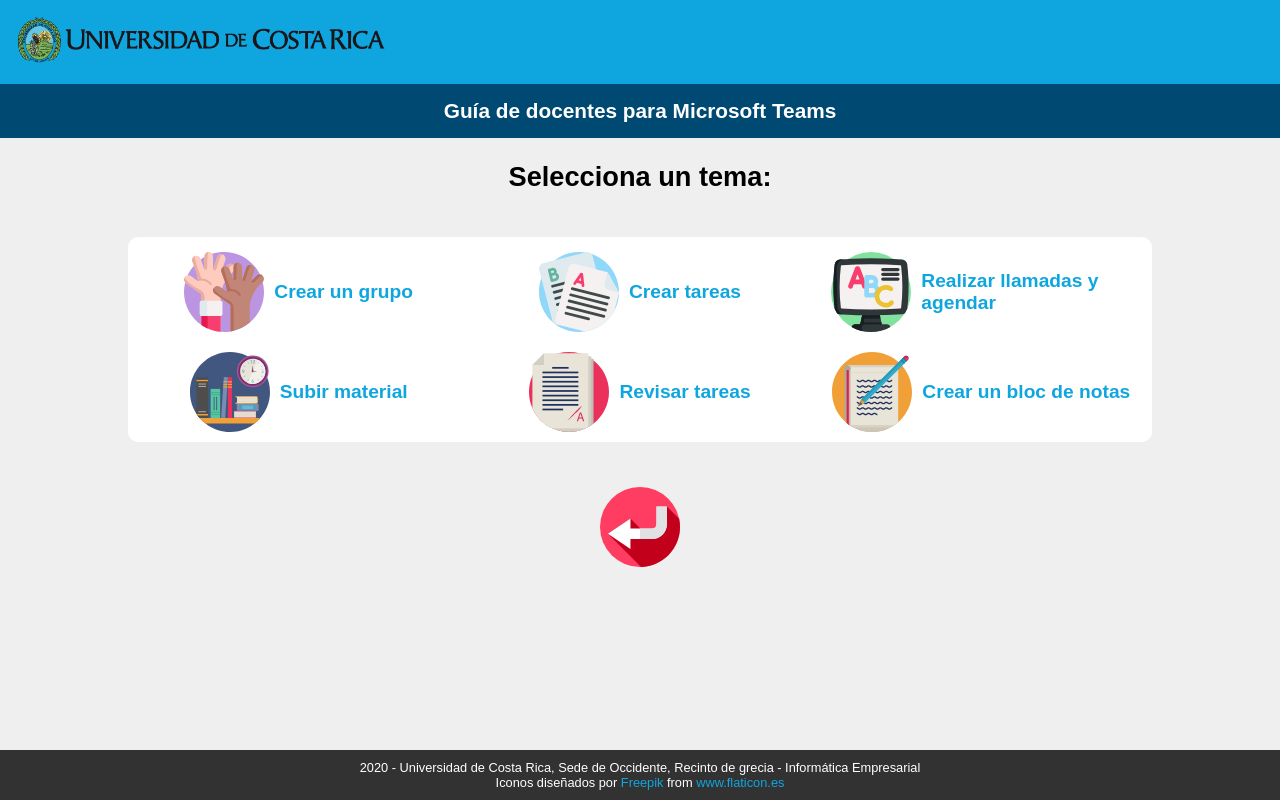
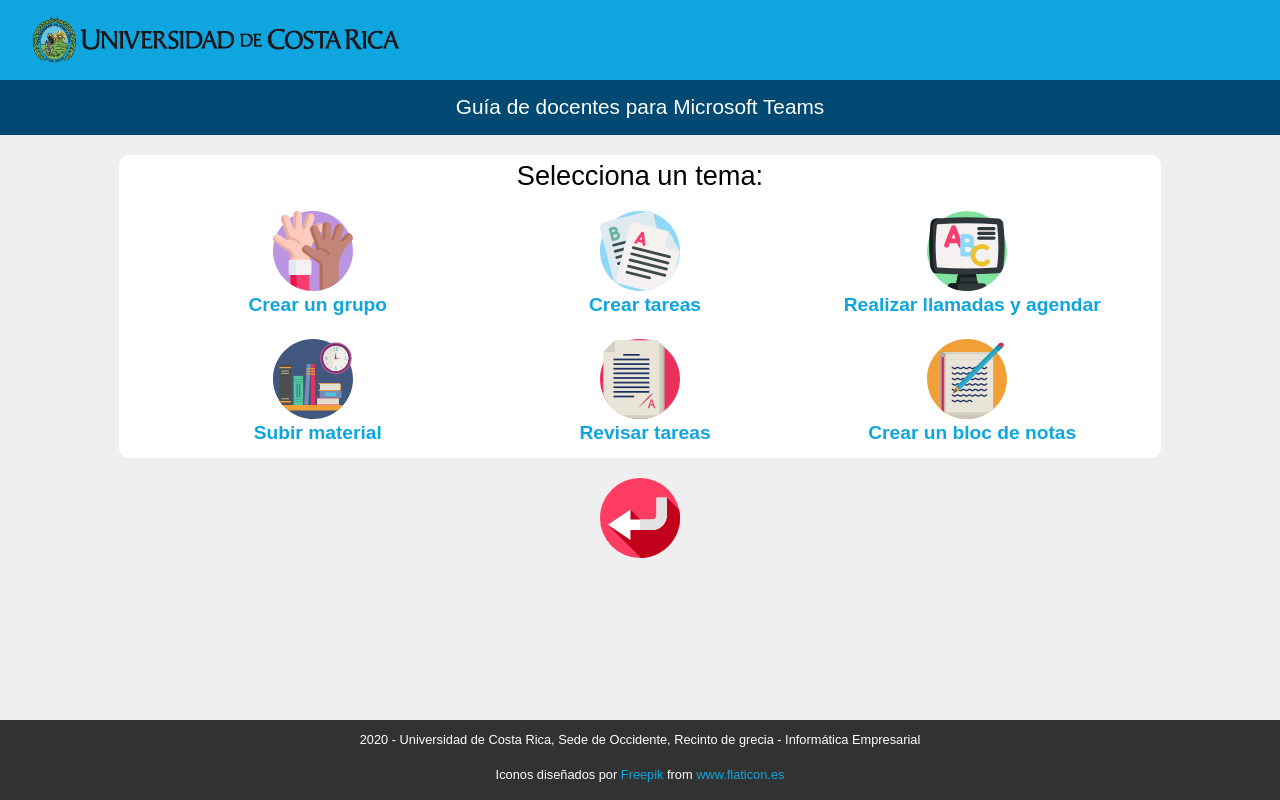
Before and after one commit to BranDaniMB/Microsoft-teams-tutorial, a plain HTML site: page docentes.html in a window 1280 px wide. Drawn offline with nearby package versions, Linux system fonts and the light colour scheme; a web font is replaced by a local one.

Commit message:
css responsive

```diff
--- a/css/main.css
+++ b/css/main.css
@@ -6,8 +6,6 @@ html {
 body {
   background-color: #efefef;
   font-family: TruenoSBd, Arial, Helvetica, sans-serif;
-  margin: 0;
-  margin-bottom: 30px;
 }
 
 h1,
@@ -30,47 +28,56 @@ h2 {
   text-align: center;
 }
 
-header .first-header {
+header {
   background-color: #0fa6df;
 }
 
 footer {
   text-align: center;
   background-color: #323232;
-  position: absolute;
-  bottom: 0;
-  width: calc(100% - 20px);
   padding: 10px;
-  height: 30px;
   color: white;
   margin: 0;
   font-size: 0.8em;
 }
 
+@media (orientation: landscape) {
+  body {
+    padding-bottom: 30px;
+  }
+  footer {
+    position: absolute;
+    bottom: 0;
+    height: 80px;
+    width: 100%;
+  }
+}
+
+@media (orientation: portrait) {
+  header img {
+      width: 310px;
+      height: 80px;
+  }
+}
+
 main.type-menu {
   background-color: #fff;
-  width: 60%;
-  margin: 3.5% auto;
+  margin: 20px auto;
   padding-top: 5px;
   border-radius: 10px;
 }
 
 main.topic-selection {
   background-color: #fff;
-  width: 80%;
-  margin: 3.5% auto;
+  margin: 20px auto;
   padding-top: 5px;
   border-radius: 10px;
-  display: flex;
-  justify-content: space-around;
-  align-items: center;
-  flex-wrap: wrap;
 }
 
 .type-selection {
   padding: 20px 10px;
   display: inline-block;
-  width: calc(50% - 20px);
+  width: fit-content;
   text-align: center;
   transition-duration: 500ms;
 }
@@ -86,11 +93,13 @@ main.topic-selection {
 
 .type-selection:hover > img {
   transform: scale(1.2);
+  margin-top: 20px;
   transition-duration: 500ms;
 }
 
 .type-selection:hover > p {
   transform: scale(1.2);
+  margin-top: 20px;
   transition-duration: 500ms;
 }
 
@@ -101,15 +110,13 @@ a {
 
 .topic {
   width: 300px;
-  display: flex;
-  justify-content: center;
-  align-items: center;
   padding: 10px;
   font-family: TruenoRg, Arial, Helvetica, sans-serif;
   font-weight: bold;
 }
 
 .topic span {
+  display: block;
   margin-left: 10px;
   font-size: 1.2em;
   transition-duration: 500ms;
@@ -120,7 +127,7 @@ a {
 }
 
 .topic:hover > span {
-  transform: scale(1.1) translateX(15px);
+  transform: scale(1.1) translateY(5px);
   transition-duration: 500ms;
 }
 
@@ -132,5 +139,5 @@ a {
 .return-button {
   display: block;
   width: fit-content;
-  margin: 10px auto auto auto;
+  margin: 10px auto;
 }
--- a/docentes.html
+++ b/docentes.html
@@ -5,61 +5,111 @@
     <meta charset="utf-8" />
     <title>Docentes | Tutorial Microsoft Teams</title>
     <link rel="icon" href="favicon.ico" />
+    <link
+      rel="stylesheet"
+      href="https://stackpath.bootstrapcdn.com/bootstrap/4.5.0/css/bootstrap.min.css"
+      integrity="sha384-9aIt2nRpC12Uk9gS9baDl411NQApFmC26EwAOH8WgZl5MYYxFfc+NcPb1dKGj7Sk"
+      crossorigin="anonymous"
+    />
     <link rel="stylesheet" href="css/main.css" />
     <link rel="stylesheet" href="css/ucr-fonts.css" />
   </head>
   <body>
-    <div id="__next">
-      <div class="container">
-        <header>
-          <div class="first-header">
-            <img src="images/firma-horizontal-una-linea-rgb.png" height="80" />
+    <div class="container-fluid">
+      <header class="row">
+        <div class="col-12">
+          <img
+            class="float-left"
+            src="images/firma-horizontal-una-linea-rgb.png"
+            height="80"
+          />
         </div>
-          <h1>Guía de docentes para Microsoft Teams</h1>
+        <h1 class="col-12">Guía de docentes para Microsoft Teams</h1>
       </header>
-        <h2>Selecciona un tema:</h2>
-        <main class="topic-selection">
-          <a class="topic" href="https://youtu.be/KRz3C50cYEQ" target="_blank"
+      <main class="topic-selection justify-content-center row col-10">
+        <h2 class="col-12">Selecciona un tema:</h2>
+        <div class="row justify-content-around col-12">
+          <a
+            class="topic col-sm-4 text-center"
+            href="https://youtu.be/KRz3C50cYEQ"
+            target="_blank"
             ><img src="images/crear-grupo.svg" width="80" /><span
               >Crear un grupo</span
             ></a
-          ><a class="topic" href="https://youtu.be/ZtpRvIm8dlE" target="_blank"
+          ><a
+            class="topic col-sm-4 text-center"
+            href="https://youtu.be/ZtpRvIm8dlE"
+            target="_blank"
             ><img src="images/crear-tareas.svg" width="80" /><span
               >Crear tareas</span
             ></a
-          ><a class="topic" href="https://youtu.be/i7GQre79UEk" target="_blank"
+          ><a
+            class="topic col-sm-4 text-center"
+            href="https://youtu.be/i7GQre79UEk"
+            target="_blank"
             ><img src="images/realizar-llamadas.svg" width="80" /><span
               >Realizar llamadas y agendar</span
             ></a
-          ><a class="topic" href="https://youtu.be/d8m7j1rGP5s" target="_blank"
+          >
+          <div class="w-100"></div>
+          <a
+            class="topic col-sm-4 text-center"
+            href="https://youtu.be/d8m7j1rGP5s"
+            target="_blank"
             ><img src="images/subir-material.svg" width="80" /><span
               >Subir material</span
             ></a
-          ><a class="topic" href="https://youtu.be/Q7-hrjLlZBQ" target="_blank"
+          ><a
+            class="topic col-sm-4 text-center"
+            href="https://youtu.be/Q7-hrjLlZBQ"
+            target="_blank"
             ><img src="images/revisar-tareas.svg" width="80" /><span
               >Revisar tareas</span
             ></a
-          ><a class="topic" href="https://youtu.be/pUclqx4BWzo" target="_blank"
+          ><a
+            class="topic col-sm-4 text-center"
+            href="https://youtu.be/pUclqx4BWzo"
+            target="_blank"
             ><img src="images/crear-blog.svg" width="80" /><span
               >Crear un bloc de notas</span
             ></a
           >
+        </div>
       </main>
       <a class="return-button" href="index.html">
         <img src="images/regreso.svg" width="80" />
       </a>
-        <footer>
+      <footer class="row">
+        <p class="col-12">
           2020 - Universidad de Costa Rica, Sede de Occidente, Recinto de grecia
-          - Informática Empresarial<br/>Iconos diseñados por
+          - Informática Empresarial
+        </p>
+        <p class="col-12">
+          Iconos diseñados por
           <a href="https://www.flaticon.es/autores/freepik" title="Freepik"
-            >Freepik</a
-          >
+            >Freepik
+          </a>
           from
           <a href="https://www.flaticon.es/" title="Flaticon">
             www.flaticon.es</a
           >
+        </p>
       </footer>
     </div>
-    </div>
+    <script
+      src="https://code.jquery.com/jquery-3.5.1.slim.min.js"
+      integrity="sha384-DfXdz2htPH0lsSSs5nCTpuj/zy4C+OGpamoFVy38MVBnE+IbbVYUew+OrCXaRkfj"
+      crossorigin="anonymous"
+    ></script>
+    <script
+      src="https://cdn.jsdelivr.net/npm/popper.js@1.16.0/dist/umd/popper.min.js"
+      integrity="sha384-Q6E9RHvbIyZFJoft+2mJbHaEWldlvI9IOYy5n3zV9zzTtmI3UksdQRVvoxMfooAo"
+      crossorigin="anonymous"
+    ></script>
+    <script
+      src="https://stackpath.bootstrapcdn.com/bootstrap/4.5.0/js/bootstrap.min.js"
+      integrity="sha384-OgVRvuATP1z7JjHLkuOU7Xw704+h835Lr+6QL9UvYjZE3Ipu6Tp75j7Bh/kR0JKI"
+      crossorigin="anonymous"
+    ></script>
   </body>
 </html>
```
Also changed, not shown: estudiantes.html (+74 -22 lines), index.html (+55 -24 lines). Lines whose indentation alone changed are shown as unchanged.
